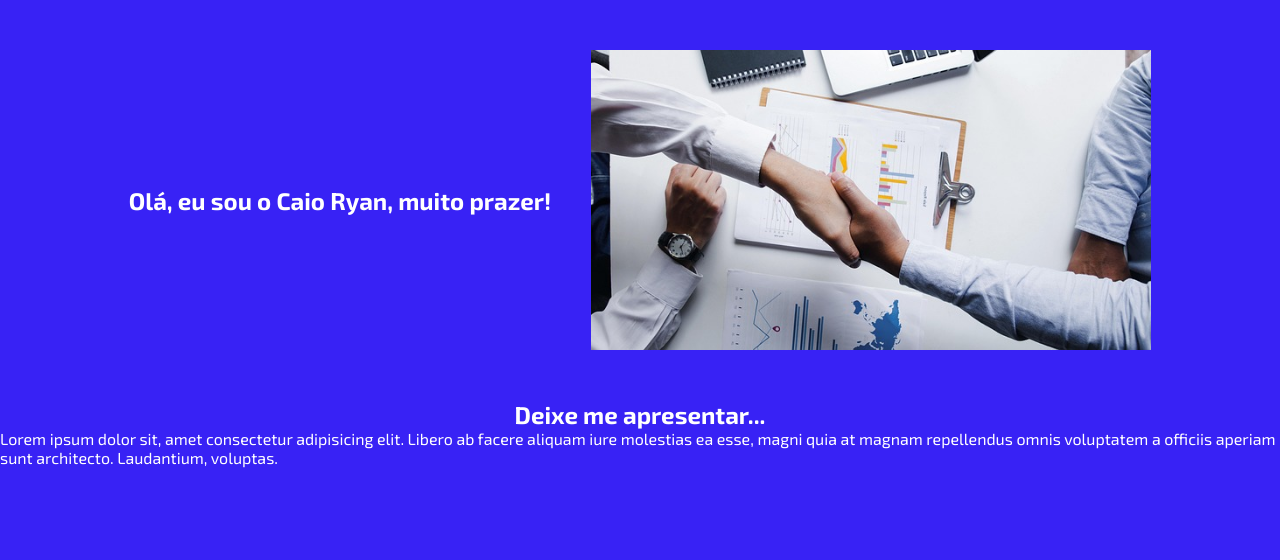
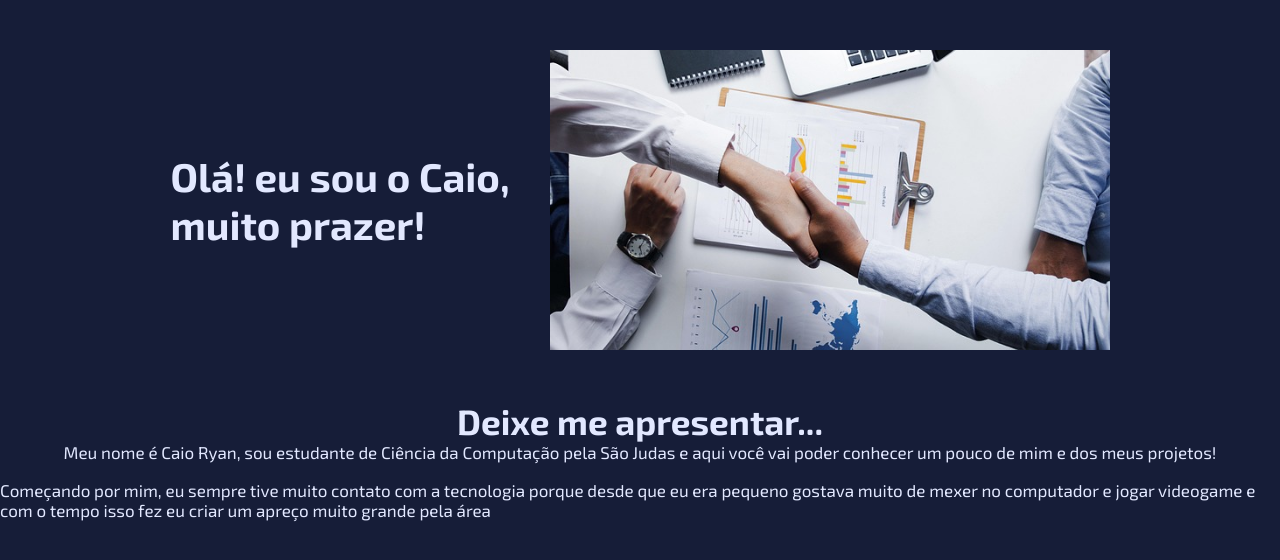
Before and after one commit to ccaioryan/Portifolio, a plain HTML site: page index.html in a window 1280 px wide. Drawn offline with Linux system fonts and the light colour scheme.

Commit message:
Feat: Adesão da pagina sobre e mudança de cores

```diff
--- a/index.html
+++ b/index.html
@@ -9,12 +9,14 @@
 <body>
     <main class="introducao">
         <section class="introducao__apresentacao">
-            <h1>Olá, eu sou o Caio Ryan, muito prazer!</h1>
+            <h1>Olá! eu sou o Caio,<br> muito prazer!</h1>
             <img src="img/Aperto de mãos 2.jpg" alt="Aperto de mãos" class="introducao__imagem">
         </section>
         <section class="introducao__texto">
             <h2>Deixe me apresentar...</h2>
-            <p>Lorem ipsum dolor sit, amet consectetur adipisicing elit. Libero ab facere aliquam iure molestias ea esse, magni quia at magnam repellendus omnis voluptatem a officiis aperiam sunt architecto. Laudantium, voluptas.</p>
+            <p>Meu nome é Caio Ryan, sou estudante de Ciência da Computação pela São Judas e aqui você vai poder conhecer um pouco de mim e dos meus projetos!</p>
+            <br>
+            <p>Começando por mim, eu sempre tive muito contato com a tecnologia porque desde que eu era pequeno gostava muito de mexer no computador e jogar videogame e com o tempo isso fez eu criar um apreço muito grande pela área</p>
         </section>
         </main>
 </body>
--- a/styles.css
+++ b/styles.css
@@ -3,23 +3,26 @@
 *{
     padding: 0;
     margin: 0;
-    background-color: #3822F5
+    background-color: #161D38;
+
 }
 
 h1{
-    color: white;
+    color: #E2E8FF;
     font-family: "Exo 2", sans-serif;
+    font-size: 40px;
 }
 
 h2{
-    color: white;
+    color: #E2E8FF;
     font-family: "Exo 2", sans-serif;
+    font-size: 35px;
 }
 
 p{
-    color: white;
+    color: #E2E8FF;
     font-family: "Exo 2", sans-serif;
-    font-size: 20;
+    font-size: 17px;
 }
 
 .introducao__imagem{
@@ -29,10 +32,6 @@ p{
 
 .introducao{
     box-sizing: border-box;
-}
-
-.introducao__titulo{
-    color: white;
 }
 .introducao__apresentacao{
     display: flex;
```
Also changed, not shown: sobre.html (added, +13 -0 lines).
